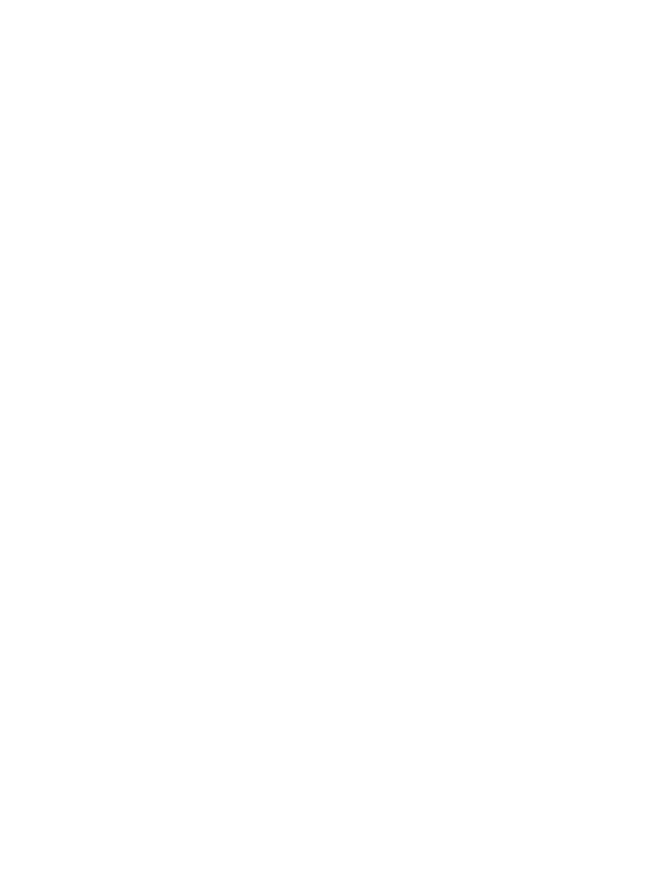
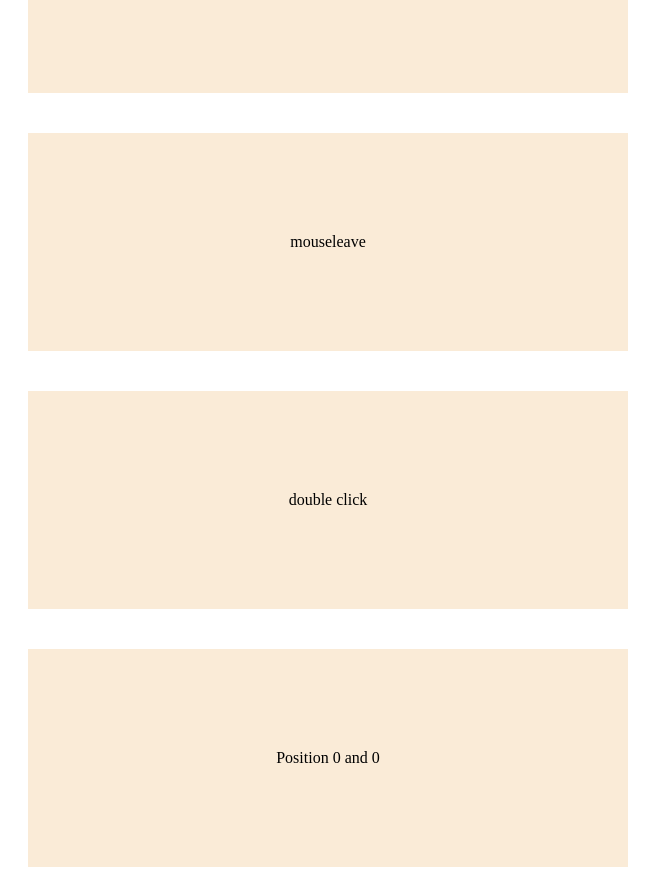
Before and after one commit to cmtayl0r/vue-first-steps, a Vue app: page / in a window 1280 px wide. Shown: the part 340-1235 px from the top of the page, without its empty margins (0-663 px from the left). Before the commit the page ends 800 px from the top, so only its background shows below. Built offline with nearby package versions, Linux system fonts and the light colour scheme.

Commit message:
add mouse events

```diff
--- a/src/components/MyVueComponent.vue
+++ b/src/components/MyVueComponent.vue
@@ -11,6 +11,15 @@
   </p>
   <div>
     <button @click="toggleShowLorem">{{ buttonLabel }}</button>
+  </div>
+  <br />
+  <!-- Mouse events -->
+  <!-- define $event to access the event object with other arguments -->
+  <div class="box" @mouseover="handleEvent($event, 5)">mouseover</div>
+  <div class="box" @mouseleave="handleEvent">mouseleave</div>
+  <div class="box" @dblclick="handleEvent">double click</div>
+  <div class="box" @mousemove="handleMouseMove">
+    Position {{ x }} and {{ y }}
   </div>
 </template>
 
@@ -31,7 +40,36 @@ const toggleShowLorem = () => {
 const buttonLabel = computed(() =>
   showLorem.value ? "Hide Lorem" : "Show Lorem"
 );
+
+// Mouse events
+const handleEvent = (e, data) => {
+  console.log(e.type);
+  if (data) {
+    console.log(data);
+  }
+};
+const x = ref(0);
+const y = ref(0);
+const handleMouseMove = (e) => {
+  x.value = e.offsetX;
+  y.value = e.offsetY;
+
+  // Reset to 0 on mouse leave
+  e.target.addEventListener("mouseleave", () => {
+    x.value = 0;
+    y.value = 0;
+  });
+};
 </script>
 
 // STYLES
-<style scoped></style>
+<style scoped>
+.box {
+  padding: 100px;
+  width: 400px;
+  text-align: center;
+  background-color: antiquewhite;
+  margin: 20px;
+  display: inline-block;
+}
+</style>
```
